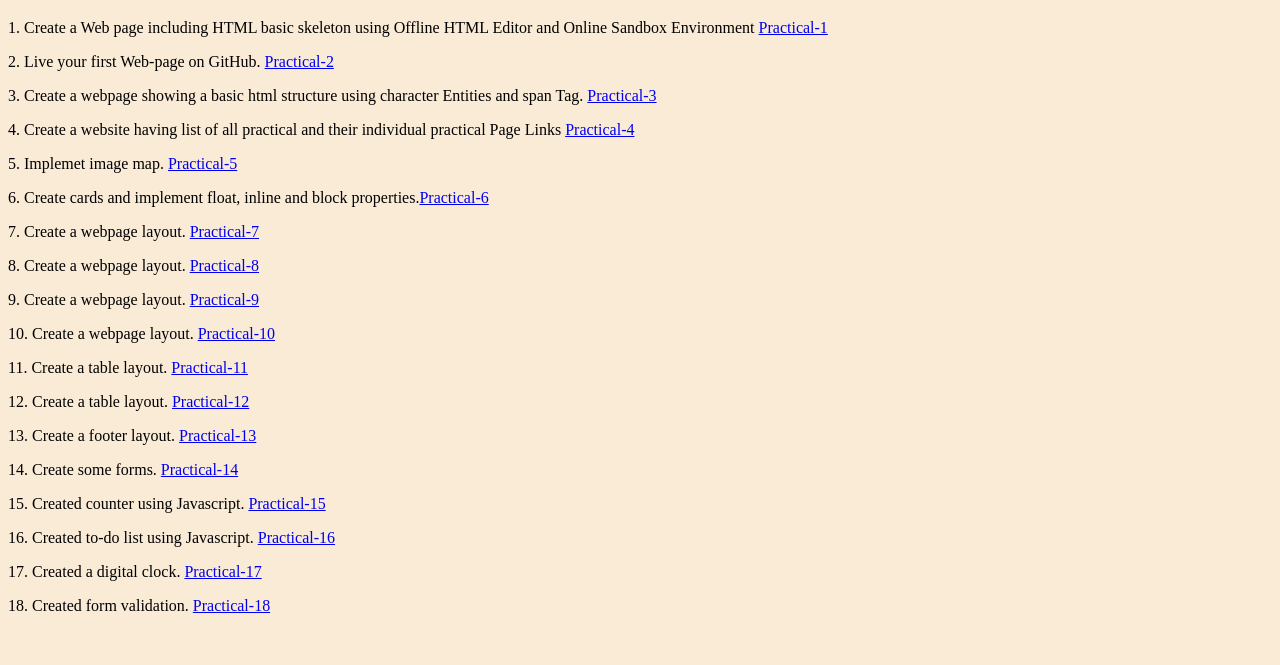
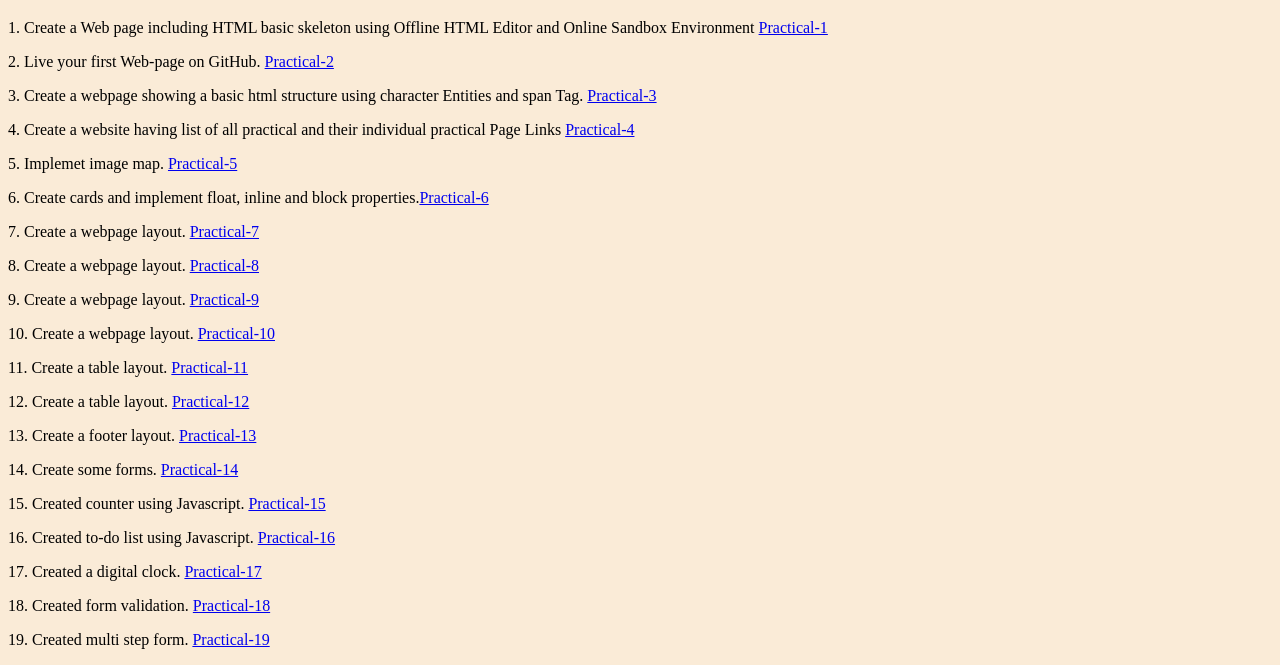
Before and after one commit to tarunraghav226/web_full_stack_practical, a plain HTML site: page index.html in a window 1280 px wide. Shown: the part 308-973 px from the top of the page. Before the commit the page ends 939 px from the top, so only its background shows below. Drawn offline with Linux system fonts and the light colour scheme; a web font is replaced by a local one.

Commit message:
Updated index file.

```diff
--- a/index.html
+++ b/index.html
@@ -33,5 +33,6 @@
     <p>16. Created to-do list using Javascript. <a href="pages/practical-16.html">Practical-16</a></p>
     <p>17. Created a digital clock. <a href="pages/practical-17.html">Practical-17</a></p>
     <p>18. Created form validation. <a href="pages/practical-18.html">Practical-18</a></p>
+    <p>19. Created multi step form. <a href="pages/practical-19.html">Practical-19</a></p>
 </body>
 </html>
```
